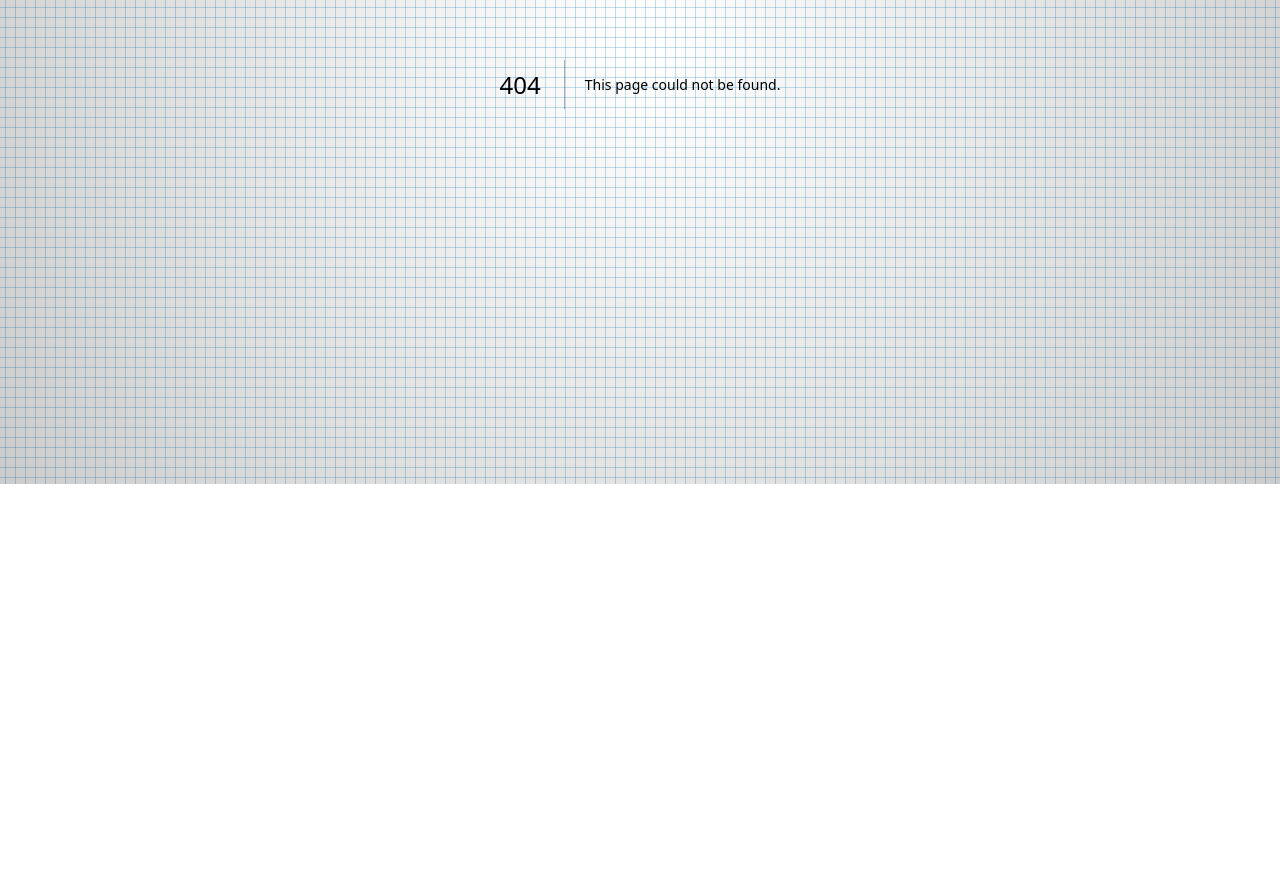
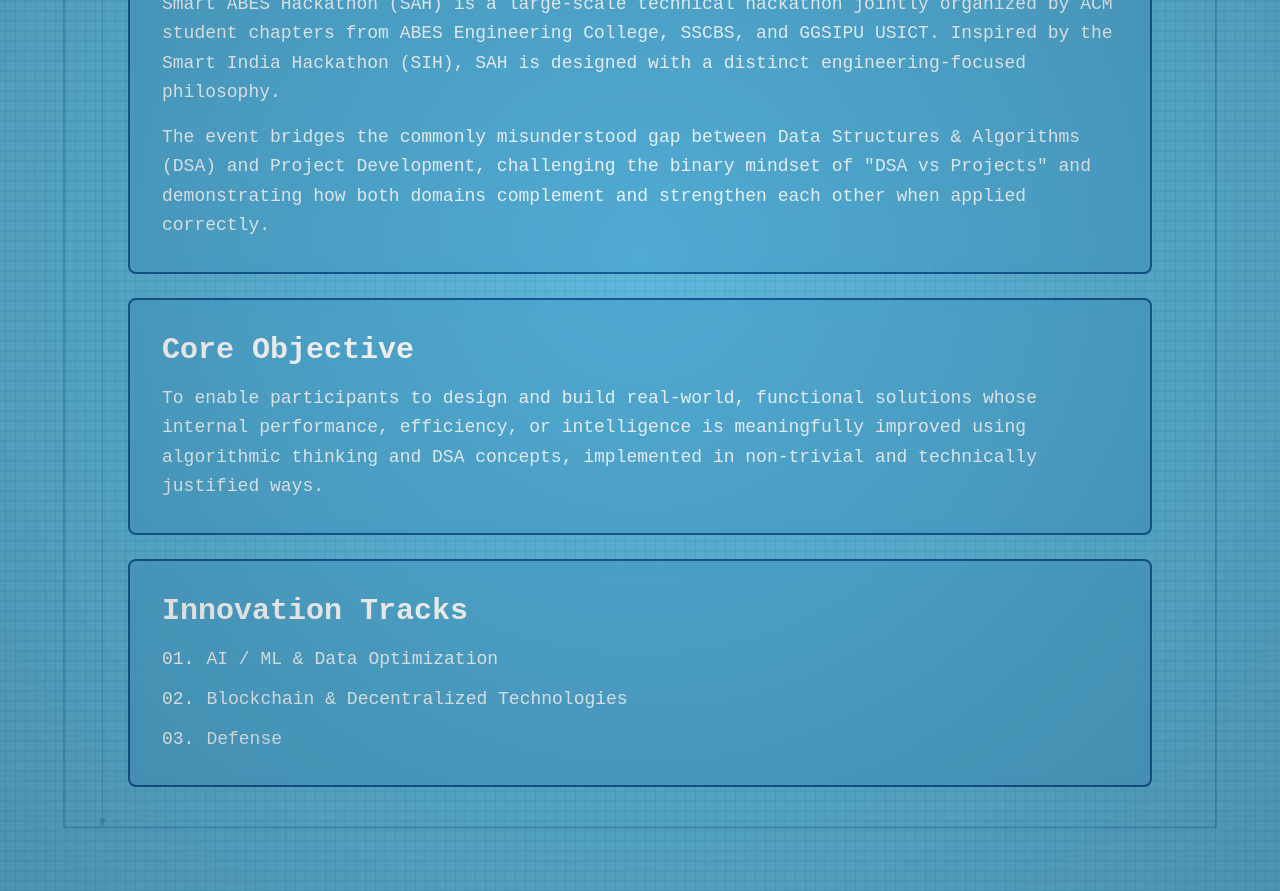
Before and after one commit to Misbah374/smartabeshackathon, a Next.js app: page /about in a window 1280 px wide. Before the commit this address had no page. Shown: the part 380-1271 px from the top of the page. Before the commit the page ends 864 px from the top, so only its background shows below. Built offline with nearby package versions, Linux system fonts and the light colour scheme.

Commit message:
added about page

```diff
--- /dev/null
+++ b/src/app/about/layout.tsx
@@ -0,0 +1,23 @@
+/** @format */
+
+import { Metadata } from "next";
+
+export const metadata: Metadata = {
+  title: "About SAH | Smart ABES Hackathon",
+  description:
+    "Learn about Smart ABES Hackathon (SAH), a large-scale technical hackathon bridging the gap between DSA and Project Development with real-world problem statements.",
+  openGraph: {
+    title: "About SAH | Smart ABES Hackathon",
+    description:
+      "Learn about Smart ABES Hackathon (SAH), a large-scale technical hackathon bridging the gap between DSA and Project Development with real-world problem statements.",
+    images: ["/logo.png"],
+  },
+};
+
+export default function AboutLayout({
+  children,
+}: {
+  children: React.ReactNode;
+}) {
+  return <>{children}</>;
+}
--- /dev/null
+++ b/src/app/about/page.tsx
@@ -0,0 +1,186 @@
+/** @format */
+"use client";
+
+import { useEffect, useRef } from "react";
+import gsap from "gsap";
+
+export default function AboutPage() {
+  const containerRef = useRef<HTMLDivElement>(null);
+
+  useEffect(() => {
+    const ctx = gsap.context(() => {
+      const tl = gsap.timeline({ defaults: { ease: "power2.out" } });
+
+      tl.from(".about-title", {
+        opacity: 0,
+        y: -30,
+        duration: 1,
+      })
+        .from(
+          ".about-divider",
+          {
+            scaleX: 0,
+            duration: 0.8,
+          },
+          "-=0.5",
+        )
+        .from(
+          ".about-section",
+          {
+            opacity: 0,
+            y: 20,
+            duration: 0.6,
+            stagger: 0.15,
+          },
+          "-=0.3",
+        );
+    }, containerRef);
+
+    return () => ctx.revert();
+  }, []);
+
+  return (
+    <main
+      ref={containerRef}
+      className="min-h-screen w-full overflow-hidden select-none"
+    >
+      {/* Texture Overlay */}
+      <div className="absolute inset-0 pointer-events-none z-20" />
+
+      {/* SVG Drawing Layer */}
+      <svg className="absolute inset-0 w-full h-full z-10 pointer-events-none">
+        <defs>
+          <marker
+            id="arrow-start"
+            markerWidth="10"
+            markerHeight="10"
+            refX="1"
+            refY="3"
+            orient="auto"
+            markerUnits="strokeWidth"
+          >
+            <path d="M9,0 L9,6 L0,3 z" fill="#165a94" />
+          </marker>
+          <marker
+            id="arrow-end"
+            markerWidth="10"
+            markerHeight="10"
+            refX="9"
+            refY="3"
+            orient="auto"
+            markerUnits="strokeWidth"
+          >
+            <path d="M0,0 L0,6 L9,3 z" fill="#165a94" />
+          </marker>
+        </defs>
+        <rect
+          x="5%"
+          y="5%"
+          width="90%"
+          height="90%"
+          fill="none"
+          stroke="#165a94"
+          strokeWidth="2"
+          className="opacity-30"
+        />
+        <line
+          x1="5%"
+          y1="10%"
+          x2="95%"
+          y2="10%"
+          stroke="#165a94"
+          strokeWidth="1"
+          markerStart="url(#arrow-start)"
+          markerEnd="url(#arrow-end)"
+          className="opacity-30"
+        />
+        <line
+          x1="8%"
+          y1="5%"
+          x2="8%"
+          y2="95%"
+          stroke="#165a94"
+          strokeWidth="1"
+          markerStart="url(#arrow-start)"
+          markerEnd="url(#arrow-end)"
+          className="opacity-30"
+        />
+      </svg>
+
+      {/* Content Section */}
+      <section className="relative z-10 min-h-screen py-20 px-4">
+        <div className="max-w-5xl mx-auto w-full">
+          {/* Title */}
+          <div className="text-center mb-12">
+            <h1 className="about-title text-5xl md:text-7xl font-bold text-[#165a94] mb-4 tracking-tight font-mono">
+              About SAH
+            </h1>
+            <div className="about-divider h-1 w-32 bg-[#165a94] mx-auto"></div>
+          </div>
+
+          {/* Overview */}
+          <div className="about-section bg-[#3791c4]/30 backdrop-blur-sm border-2 border-[#165a94] p-6 md:p-8 rounded-lg mb-6">
+            <h2 className="text-2xl md:text-3xl font-bold text-white mb-4 font-mono">
+              What is Smart ABES Hackathon?
+            </h2>
+            <p className="text-white/90 text-base md:text-lg font-mono leading-relaxed mb-4">
+              Smart ABES Hackathon (SAH) is a large-scale technical hackathon
+              jointly organized by ACM student chapters from ABES Engineering
+              College, SSCBS, and GGSIPU USICT. Inspired by the Smart India
+              Hackathon (SIH), SAH is designed with a distinct
+              engineering-focused philosophy.
+            </p>
+            <p className="text-white/90 text-base md:text-lg font-mono leading-relaxed">
+              The event bridges the commonly misunderstood gap between Data
+              Structures & Algorithms (DSA) and Project Development, challenging
+              the binary mindset of &quot;DSA vs Projects&quot; and
+              demonstrating how both domains complement and strengthen each
+              other when applied correctly.
+            </p>
+          </div>
+
+          {/* Core Objective */}
+          <div className="about-section bg-[#3791c4]/30 backdrop-blur-sm border-2 border-[#165a94] p-6 md:p-8 rounded-lg mb-6">
+            <h2 className="text-2xl md:text-3xl font-bold text-white mb-4 font-mono">
+              Core Objective
+            </h2>
+            <p className="text-white/90 text-base md:text-lg font-mono leading-relaxed">
+              To enable participants to design and build real-world, functional
+              solutions whose internal performance, efficiency, or intelligence
+              is meaningfully improved using algorithmic thinking and DSA
+              concepts, implemented in non-trivial and technically justified
+              ways.
+            </p>
+          </div>
+
+          {/* Innovation Tracks */}
+          <div className="about-section bg-[#3791c4]/30 backdrop-blur-sm border-2 border-[#165a94] p-6 md:p-8 rounded-lg mb-6">
+            <h2 className="text-2xl md:text-3xl font-bold text-white mb-4 font-mono">
+              Innovation Tracks
+            </h2>
+            <div className="space-y-3">
+              <div className="flex items-start">
+                <span className="text-white font-mono text-lg mr-3">01.</span>
+                <p className="text-white/90 text-base md:text-lg font-mono">
+                  AI / ML & Data Optimization
+                </p>
+              </div>
+              <div className="flex items-start">
+                <span className="text-white font-mono text-lg mr-3">02.</span>
+                <p className="text-white/90 text-base md:text-lg font-mono">
+                  Blockchain & Decentralized Technologies
+                </p>
+              </div>
+              <div className="flex items-start">
+                <span className="text-white font-mono text-lg mr-3">03.</span>
+                <p className="text-white/90 text-base md:text-lg font-mono">
+                  Defense
+                </p>
+              </div>
+            </div>
+          </div>
+        </div>
+      </section>
+    </main>
+  );
+}
--- /dev/null
+++ b/src/app/contacts/layout.tsx
@@ -0,0 +1,23 @@
+/** @format */
+
+import { Metadata } from "next";
+
+export const metadata: Metadata = {
+  title: "Contact Us | Smart ABES Hackathon",
+  description:
+    "Get in touch with the Smart ABES Hackathon team. Find our social media links, contact numbers, and reach out for any queries or assistance.",
+  openGraph: {
+    title: "Contact Us | Smart ABES Hackathon",
+    description:
+      "Get in touch with the Smart ABES Hackathon team. Find our social media links, contact numbers, and reach out for any queries or assistance.",
+    images: ["/logo.png"],
+  },
+};
+
+export default function ContactsLayout({
+  children,
+}: {
+  children: React.ReactNode;
+}) {
+  return <>{children}</>;
+}
--- /dev/null
+++ b/src/app/faq/layout.tsx
@@ -0,0 +1,19 @@
+/** @format */
+
+import { Metadata } from "next";
+
+export const metadata: Metadata = {
+  title: "FAQ | Smart ABES Hackathon",
+  description:
+    "Frequently Asked Questions about Smart ABES Hackathon including registration details, schedule, team requirements, and contact information.",
+  openGraph: {
+    title: "FAQ | Smart ABES Hackathon",
+    description:
+      "Frequently Asked Questions about Smart ABES Hackathon including registration details, schedule, team requirements, and contact information.",
+    images: ["/logo.png"],
+  },
+};
+
+export default function FAQLayout({ children }: { children: React.ReactNode }) {
+  return <>{children}</>;
+}
--- /dev/null
+++ b/src/app/judging-criteria/layout.tsx
@@ -0,0 +1,23 @@
+/** @format */
+
+import { Metadata } from "next";
+
+export const metadata: Metadata = {
+  title: "Judging Criteria | Smart ABES Hackathon",
+  description:
+    "Learn about the judging criteria for Smart ABES Hackathon including Novelty, Articulation, Optimization & Depth, and Methodology.",
+  openGraph: {
+    title: "Judging Criteria | Smart ABES Hackathon",
+    description:
+      "Learn about the judging criteria for Smart ABES Hackathon including Novelty, Articulation, Optimization & Depth, and Methodology.",
+    images: ["/logo.png"],
+  },
+};
+
+export default function JudgingCriteriaLayout({
+  children,
+}: {
+  children: React.ReactNode;
+}) {
+  return <>{children}</>;
+}
--- a/src/app/layout.tsx
+++ b/src/app/layout.tsx
@@ -27,7 +27,7 @@ export const metadata: Metadata = {
   },
   metadataBase: new URL("https://smartabeshackathon.tech"),
   openGraph: {
-    title: "Smart ABES Hackathon",
+    title: "Smart ABES Hackathon - The Missing Piece",
     description:
       "A hackathon about building projects that work better because of Data Structures and Algorithms.",
     images: ["/logo.png"],
--- /dev/null
+++ b/src/app/problem-statements/layout.tsx
@@ -0,0 +1,23 @@
+/** @format */
+
+import { Metadata } from "next";
+
+export const metadata: Metadata = {
+  title: "Problem Statements | Smart ABES Hackathon",
+  description:
+    "Smart ABES Hackathon problem statements will be revealed soon. Stay tuned for innovative challenges focused on Data Structures and Algorithms.",
+  openGraph: {
+    title: "Problem Statements | Smart ABES Hackathon",
+    description:
+      "Smart ABES Hackathon problem statements will be revealed soon. Stay tuned for innovative challenges focused on Data Structures and Algorithms.",
+    images: ["/logo.png"],
+  },
+};
+
+export default function ProblemStatementsLayout({
+  children,
+}: {
+  children: React.ReactNode;
+}) {
+  return <>{children}</>;
+}
--- a/src/components/Navbar.tsx
+++ b/src/components/Navbar.tsx
@@ -11,6 +11,7 @@ export default function Navbar() {
 
   const links = [
     { href: "/", label: "Register!" },
+    { href: "/about", label: "About" },
     { href: "/problem-statements", label: "Problem Statements" },
     { href: "/judging-criteria", label: "Judging Criteria" },
     { href: "/faq", label: "FAQ" },
```
